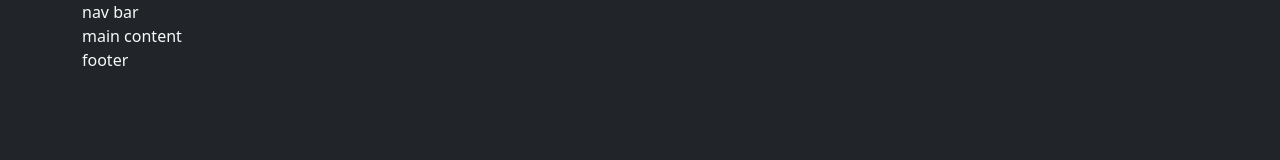
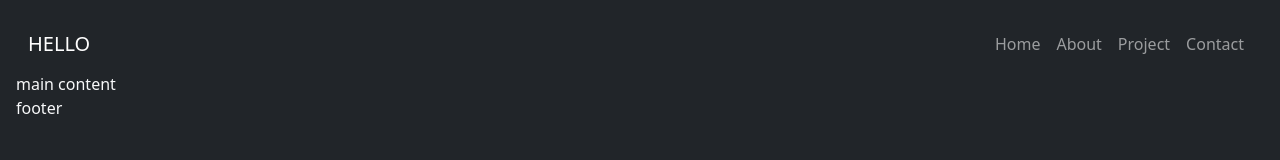
Before and after one commit to Tik1993/MyPersonalWebsite, a website: page index.html in a window 1280 px wide. Drawn offline with nearby package versions, Linux system fonts and the light colour scheme.

Commit message:
Build Navbar

```diff
--- a/index.html
+++ b/index.html
@@ -11,12 +11,43 @@
     />
     <title>My website</title>
   </head>
-  <body class="bg-dark text-light">
-    <div class="container">
-      <header>nav bar</header>
-      <main>main content</main>
-      <footer>footer</footer>
-    </div>
+  <body class="bg-dark text-light p-3">
+    <header>
+      <nav class="navbar navbar-expand-sm navbar-dark">
+        <div class="container-fluid">
+          <a class="navbar-brand" href="#">HELLO</a>
+          <button
+            class="navbar-toggler"
+            type="button"
+            data-bs-toggle="collapse"
+            data-bs-target="#navbarNav"
+            aria-controls="navbarNav"
+            aria-expanded="false"
+            aria-label="Toggle navigation"
+          >
+            <span class="navbar-toggler-icon"></span>
+          </button>
+          <div class="collapse navbar-collapse" id="navbarNav">
+            <ul class="navbar-nav ms-auto">
+              <li class="nav-item">
+                <a class="nav-link" aria-current="page" href="#">Home</a>
+              </li>
+              <li class="nav-item">
+                <a class="nav-link" href="#">About</a>
+              </li>
+              <li class="nav-item">
+                <a class="nav-link" href="#">Project</a>
+              </li>
+              <li class="nav-item">
+                <a class="nav-link">Contact</a>
+              </li>
+            </ul>
+          </div>
+        </div>
+      </nav>
+    </header>
+    <main>main content</main>
+    <footer>footer</footer>
     <script
       src="https://cdn.jsdelivr.net/npm/bootstrap@5.3.2/dist/js/bootstrap.bundle.min.js"
       integrity="sha384-C6RzsynM9kWDrMNeT87bh95OGNyZPhcTNXj1NW7RuBCsyN/o0jlpcV8Qyq46cDfL"
```
